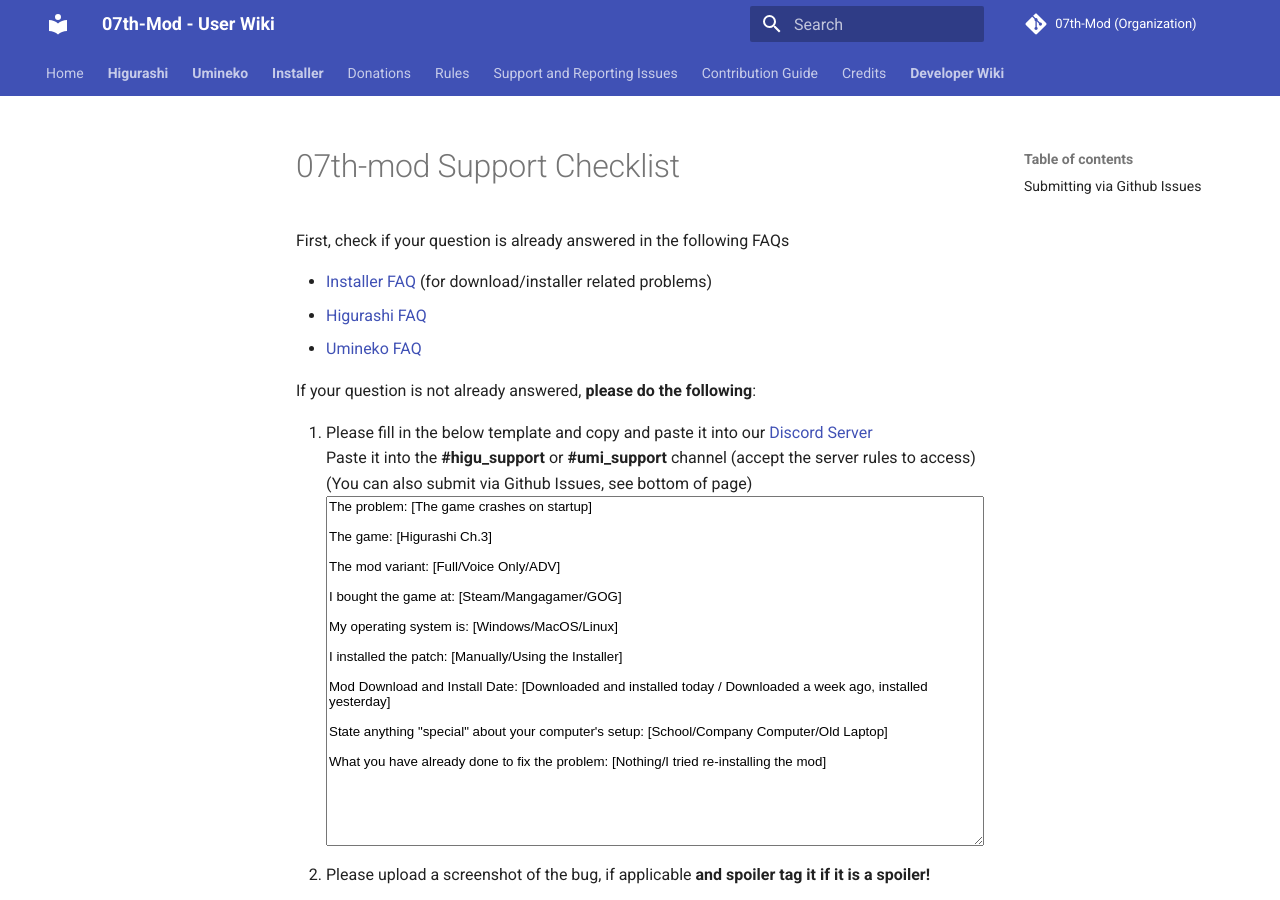
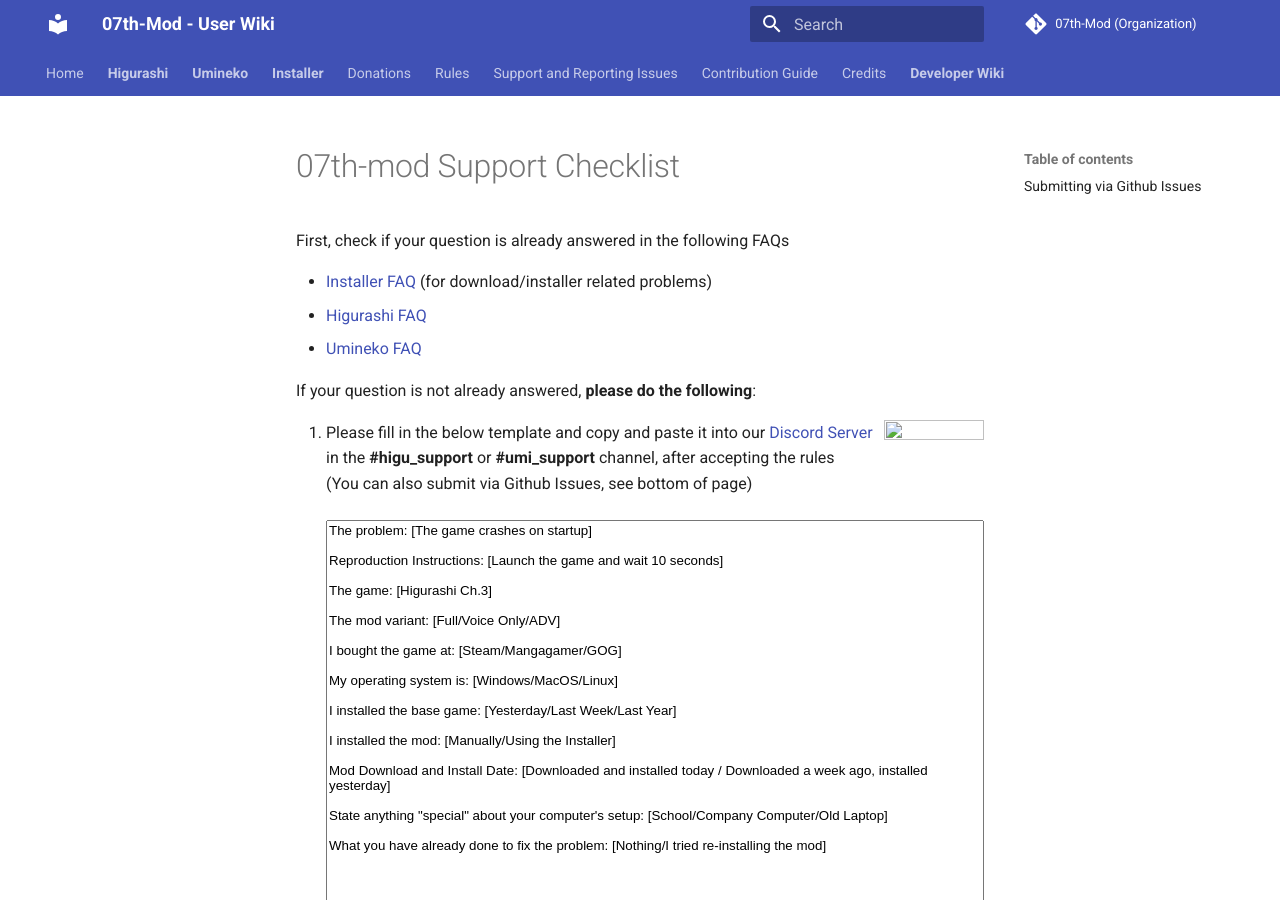
Before and after one commit to 07th-mod/wiki, an MkDocs documentation site: the page built from docs/Snippets/support-checklist.md, in a window 1280 px wide and 900 px high. Built offline with MkDocs 1.6.1 and Material for MkDocs 9.7.7, drawn with Linux system fonts in a browser that asks for light colours.

Commit message:
Update FAQ white screen freeze and support checklist

```diff
--- a/docs/Snippets/support-checklist.md
+++ b/docs/Snippets/support-checklist.md
@@ -1,4 +1,6 @@
 # 07th-mod Support Checklist
+
+
 
 First, check if your question is already answered in the following FAQs
 
@@ -8,12 +10,22 @@
 
 If your question is not already answered, **please do the following**:
 
+
 <ol>
-<li>Please fill in the below template and copy and paste it into our <a href=https://discord.gg/pf5VhF9>Discord Server</a><br>
-Paste it into the <b>#higu_support</b> or <b>#umi_support</b> channel (accept the server rules to access)<br>
+<li>Please fill in the below template and copy and paste it into our
+
+<a href=https://discord.gg/pf5VhF9>Discord Server
+<img style="float: right" src="https://07th-mod.com/wiki/img/Discord-Logo-Color.png" width="100" height="100"/>
+</a>
+<br>
+
+in the <b>#higu_support</b> or <b>#umi_support</b> channel, after accepting the rules<br>
 (You can also submit via Github Issues, see bottom of page)
-<textarea style="width:100%;height: 350px;font-family:Arial, Helvetica, sans-serif">
+
+<textarea style="width:100%;height: 440px;font-family:Arial, Helvetica, sans-serif">
 The problem: [The game crashes on startup]
+
+Reproduction Instructions: [Launch the game and wait 10 seconds]
 
 The game: [Higurashi Ch.3]
 
```
Also changed, not shown: other parts of docs/Snippets/support-checklist.md (+3 -1 lines), docs/Higurashi/FAQ.md (+5 -1 lines).
